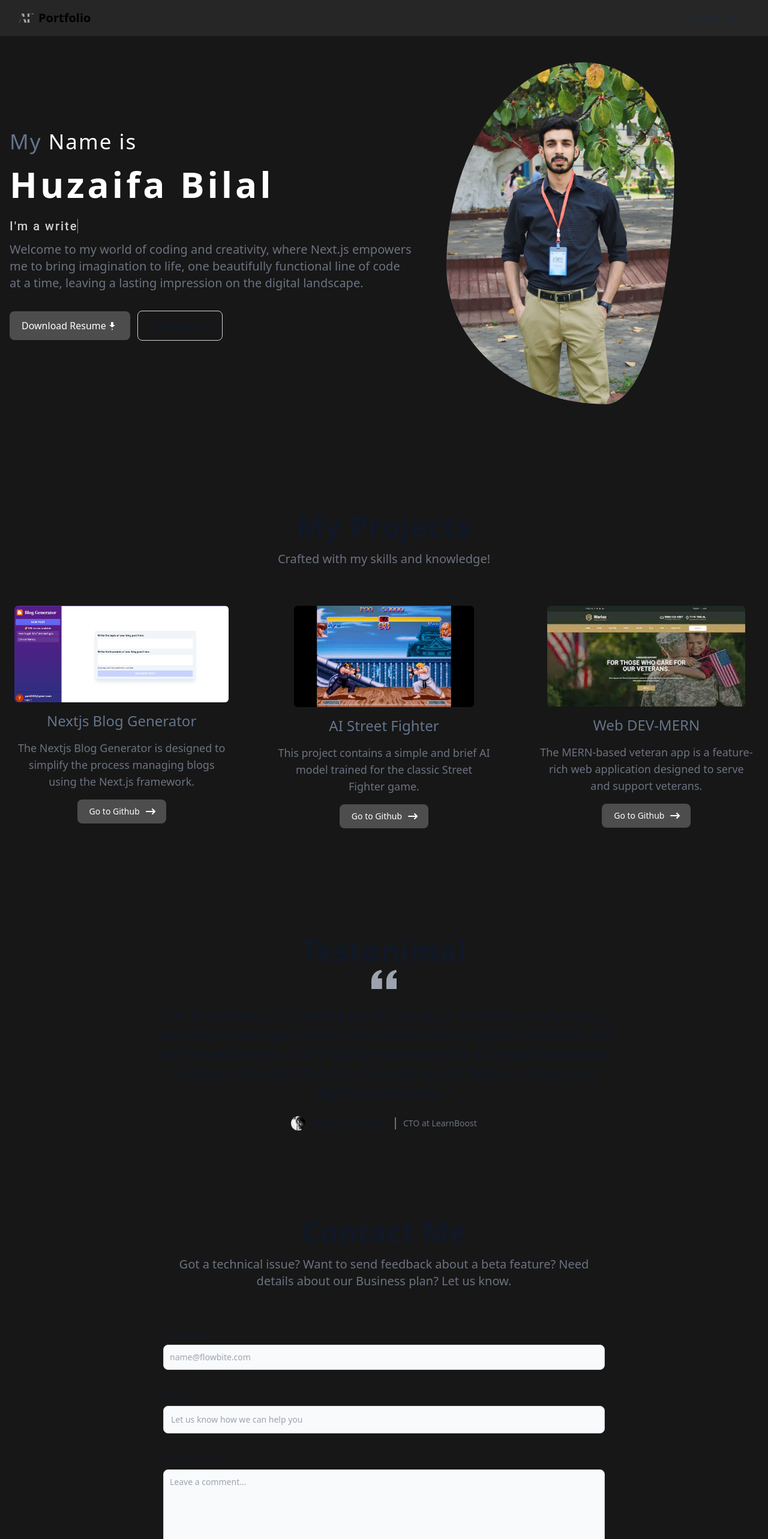
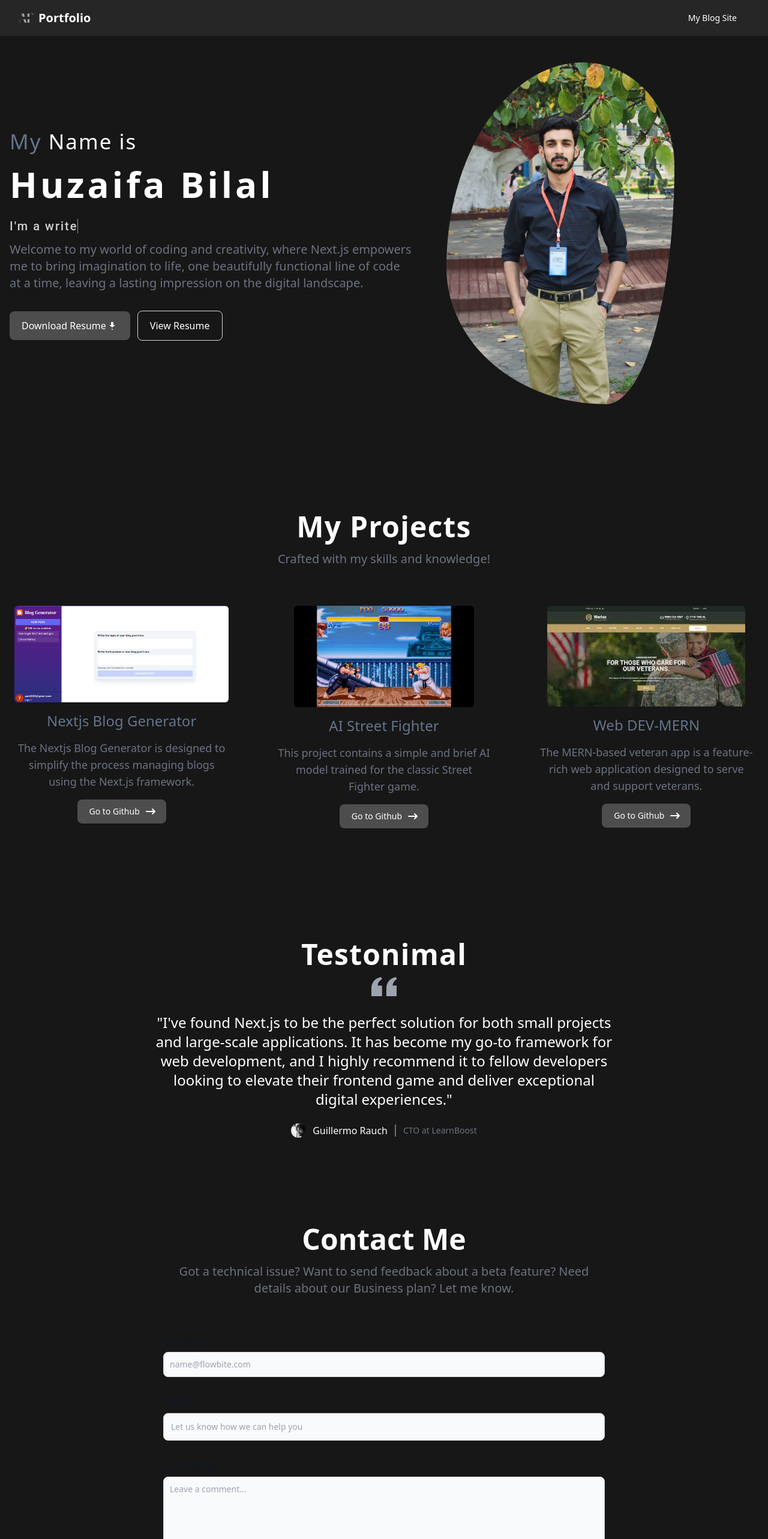
Before and after one commit to huzaifa-bilal-01/my-portfolio-NextJs, a Next.js app: page / in a window 1280 px wide. Shown: the top 2566 px of the page at 60% size. Built offline with nearby package versions, Linux system fonts and the light colour scheme.

Commit message:
second commit

```diff
--- a/components/contact-form.js
+++ b/components/contact-form.js
@@ -77,8 +77,8 @@ export default function Contact() {
         <div className="bg-neutral-900 h-screen justify-center flex items-center">
             <div className="px-4 mx-auto max-w-screen-md">
                 <h2 className="mb-4 text-5xl leading
-                -tight font-extrabold text-center text-gray-900 dark:text-white">Contact Me</h2>
-                <p className="mb-8 lg:mb-16 font-light text-center text-gray-500 dark:text-gray-400 sm:text-xl">Got a technical issue? Want to send feedback about a beta feature? Need details about our Business plan? Let us know.</p>
+                -tight font-extrabold text-center text-white">Contact Me</h2>
+                <p className="mb-8 lg:mb-16 font-light text-center text-gray-500 dark:text-gray-400 sm:text-xl">Got a technical issue? Want to send feedback about a beta feature? Need details about our Business plan? Let me know.</p>
                 <form className="space-y-8" onSubmit={sendMessageHandler}>
                     <div>
                         <label for="email" className="block mb-2 text-sm font-medium text-gray-900 dark:text-gray-300">Your email</label>
--- a/pages/index.js
+++ b/pages/index.js
@@ -22,10 +22,10 @@ export default function Home() {
               <div class="flex flex-wrap justify-between items-center mx-auto max-w-screen-xl">
                 <a href="" class="flex items-center">
                   <Image src="/images/aifu.png" alt="logo" width={40} height={40} />
-                  <span class="self-center text-xl font-semibold whitespace-nowrap dark:text-white">Portfolio</span>
+                  <span class="self-center text-xl font-semibold whitespace-nowrap text-white">Portfolio</span>
                 </a>
                 <div class="flex items-center lg:order-2">
-                  <a href="https://nextjs-blog-website-ruby.vercel.app/" class="text-gray-800 dark:text-white hover:bg-gray-50 focus:ring-4 focus:ring-gray-300 font-medium rounded-lg text-sm px-4 lg:px-5 py-2 lg:py-2.5 mr-2 dark:hover:bg-gray-700 focus:outline-none dark:focus:ring-gray-800">My Blog Site</a>
+                  <a href="https://nextjs-blog-website-ruby.vercel.app/" class="text-white hover:text-black hover:bg-gray-50 focus:ring-4 focus:ring-gray-300 font-medium rounded-lg text-sm px-4 lg:px-5 py-2 lg:py-2.5 mr-2 dark:hover:bg-gray-400 focus:outline-none dark:focus:ring-gray-500">My Blog Site</a>
                 </div>
               </div>
             </nav>
@@ -48,7 +48,7 @@ export default function Home() {
 
                 {/* <svg class="w-5 h-5 ml-2 -mr-1" fill="currentColor" viewBox="0 0 20 20" xmlns="http://www.w3.org/2000/svg"><path fill-rule="evenodd" d="M10.293 3.293a1 1 0 011.414 0l6 6a1 1 0 010 1.414l-6 6a1 1 0 01-1.414-1.414L14.586 11H3a1 1 0 110-2h11.586l-4.293-4.293a1 1 0 010-1.414z" clip-rule="evenodd"></path></svg> */}
               </a>
-              <a href="https://drive.google.com/file/d/12yEC_N2mPjo7DtXJ_hUHzaYLvPIQcTR1/view?usp=sharing" class="inline-flex items-center justify-center px-5 py-3 text-base font-medium text-center text-gray-900 border border-gray-300 rounded-lg hover:bg-gray-100 focus:ring-4 focus:ring-gray-100 dark:text-white dark:border-gray-700 dark:hover:bg-gray-700 dark:focus:ring-gray-800 max-[768px]:mt-5">
+              <a href="https://drive.google.com/file/d/12yEC_N2mPjo7DtXJ_hUHzaYLvPIQcTR1/view?usp=sharing" class="inline-flex items-center justify-center px-5 py-3 text-base font-medium text-center text-white hover:text-black border border-gray-300 rounded-lg hover:bg-gray-100 focus:ring-4 focus:ring-gray-100 dark:text-white dark:border-gray-400 dark:hover:bg-gray-400 dark:focus:ring-gray-500 max-[768px]:mt-5">
                 View Resume
               </a>
             </div>
@@ -62,7 +62,7 @@ export default function Home() {
         <section class="bg-neutral-900 antialiased pt-5">
           <div class="max-w-screen-xl px-4 py-8 mx-auto lg:px-6 sm:py-16 lg:py-24">
             <div class="max-w-2xl mx-auto text-center">
-              <h2 class="text-5xl font-extrabold leading-tight tracking-wide text-gray-900 sm:text-5xl dark:text-white">
+              <h2 class="text-5xl font-extrabold leading-tight tracking-wide text-white sm:text-5xl">
                 My Projects
               </h2>
               <p class="mt-4 text-base font-normal text-gray-500 sm:text-xl dark:text-gray-400">
@@ -142,7 +142,7 @@ export default function Home() {
 
         <section class="bg-neutral-900 pt-5">
           <div class="max-w-screen-xl px-4 py-8 mx-auto text-center lg:py-16 lg:px-6">
-            <h2 class=" pb-2 text-5xl font-extrabold leading-tight tracking-wide text-gray-900 sm:text-5xl dark:text-white">
+            <h2 class=" pb-2 text-5xl font-extrabold leading-tight tracking-wide text-white sm:text-5x">
               Testonimal
             </h2>
             <figure class="max-w-screen-md mx-auto">
@@ -150,12 +150,12 @@ export default function Home() {
                 <path d="M14.017 18L14.017 10.609C14.017 4.905 17.748 1.039 23 0L23.995 2.151C21.563 3.068 20 5.789 20 8H24V18H14.017ZM0 18V10.609C0 4.905 3.748 1.038 9 0L9.996 2.151C7.563 3.068 6 5.789 6 8H9.983L9.983 18L0 18Z" fill="currentColor" />
               </svg>
               <blockquote>
-                <p class="text-2xl text-gray-900 dark:text-white">"I've found Next.js to be the perfect solution for both small projects and large-scale applications. It has become my go-to framework for web development, and I highly recommend it to fellow developers looking to elevate their frontend game and deliver exceptional digital experiences."</p>
+                <p class="text-2xl text-white">"I've found Next.js to be the perfect solution for both small projects and large-scale applications. It has become my go-to framework for web development, and I highly recommend it to fellow developers looking to elevate their frontend game and deliver exceptional digital experiences."</p>
               </blockquote>
               <figcaption class="flex items-center justify-center mt-6 space-x-3">
                 <Image height={20} width={20} class="w-6 h-6 rounded-full" src="/images/CTO.jpg" alt="profile picture" />
                 <div class="flex items-center divide-x-2 divide-gray-500 dark:divide-gray-700">
-                  <div class="pr-3 font-medium text-gray-900 dark:text-white">Guillermo Rauch</div>
+                  <div class="pr-3 font-medium text-white">Guillermo Rauch</div>
                   <div class="pl-3 text-sm font-light text-gray-500 dark:text-gray-400">CTO at LearnBoost</div>
                 </div>
               </figcaption>
@@ -174,7 +174,7 @@ export default function Home() {
               <div class="md:flex md:justify-between">
                 <div class="mb-6 md:mb-0">
                   <a href="https://nextjs-blog-website-ruby.vercel.app/" class="flex items-center">
-                    <Image src="/images/aifu.png" alt="logo" width={50} height={50} /><span class="self-center text-2xl font-semibold whitespace-nowrap dark:text-white">About Me</span>
+                    <Image src="/images/aifu.png" alt="logo" width={50} height={50} /><span class="self-center text-2xl font-semibold whitespace-nowrap text-white">About Me</span>
                   </a>
                 </div>
                 <div class="grid grid-cols-2 gap-8 sm:gap-6 sm:grid-cols-3">
--- a/pages/page.module.css
+++ b/pages/page.module.css
@@ -144,5 +144,5 @@
 }
 
 .social_links{
-  font-size: 20px;
+  font-size: 18px;
 }
```
